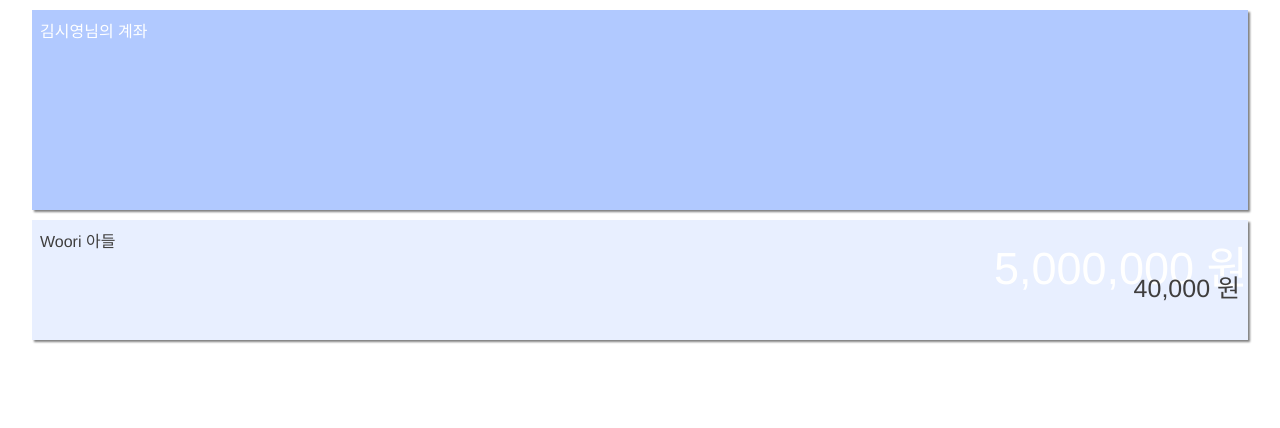
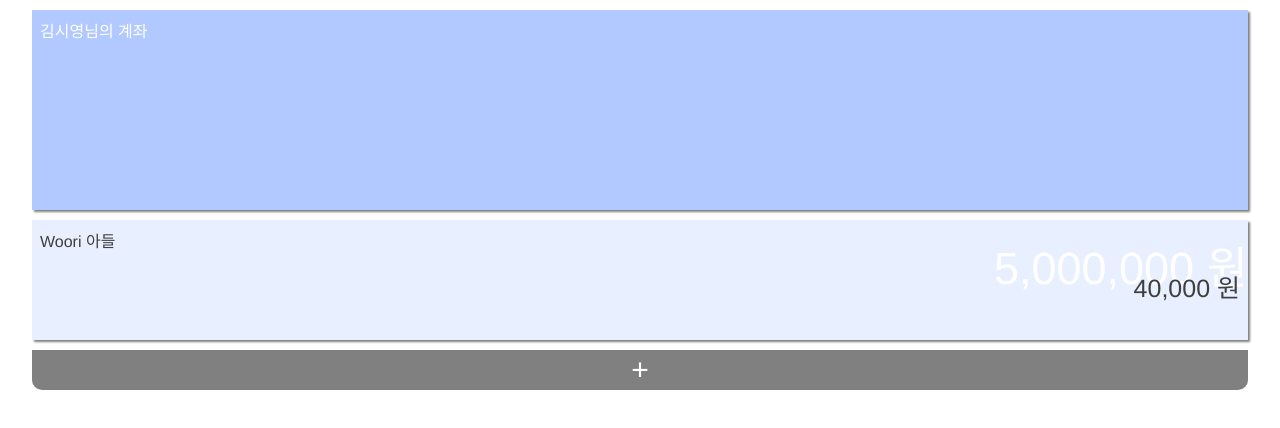
Before and after one commit to JudyH0pps/Woofy, a Vue app in the folder frontend/: page /ParentHome in a window 1280 px wide. Shown: the top 428 px of the page. Built offline with nearby package versions, Linux system fonts and the light colour scheme.

Commit message:
Add child account plus button

```diff
--- a/frontend/src/components/ParentHome.vue
+++ b/frontend/src/components/ParentHome.vue
@@ -10,6 +10,7 @@
       <p style="text-align: left">Woori 아들</p>
       <p style="text-align: right; font-size: 25px">40,000 원</p>
     </div>
+    <button class="plusButton">+</button>
   </div>
 </template>
 
@@ -30,12 +31,13 @@ export default {
 
 <style scoped>
 .parentHome {
-  width: 100%;
+  width: 95%;
   height: 100%;
+  margin: 0 auto;
 }
 
 .ParentAccountSummary {
-  width: 95%;
+  width: 100%;
   height: 25%;
   margin: 10px auto;
   box-shadow: 2px 2px 2px gray;
@@ -51,9 +53,9 @@ export default {
 }
 
 .ChildAccountSummary {
-  width: 95%;
+  width: 100%;
   height: 15%;
-  margin: 0 auto;
+  margin: 10px auto;
   box-shadow: 2px 2px 2px gray;
   background-color: rgb(232, 239, 255);
   display: flex;
@@ -65,4 +67,14 @@ export default {
   color: rgb(63, 62, 62);
   font-size: bold;
 }
+
+.plusButton {
+  width: 100%;
+  height: 5%;
+  border: 0;
+  border-radius: 0 0 10px 10px;
+  font-size: 30px;
+  color: white;
+  background-color: gray;
+}
 </style>
```
